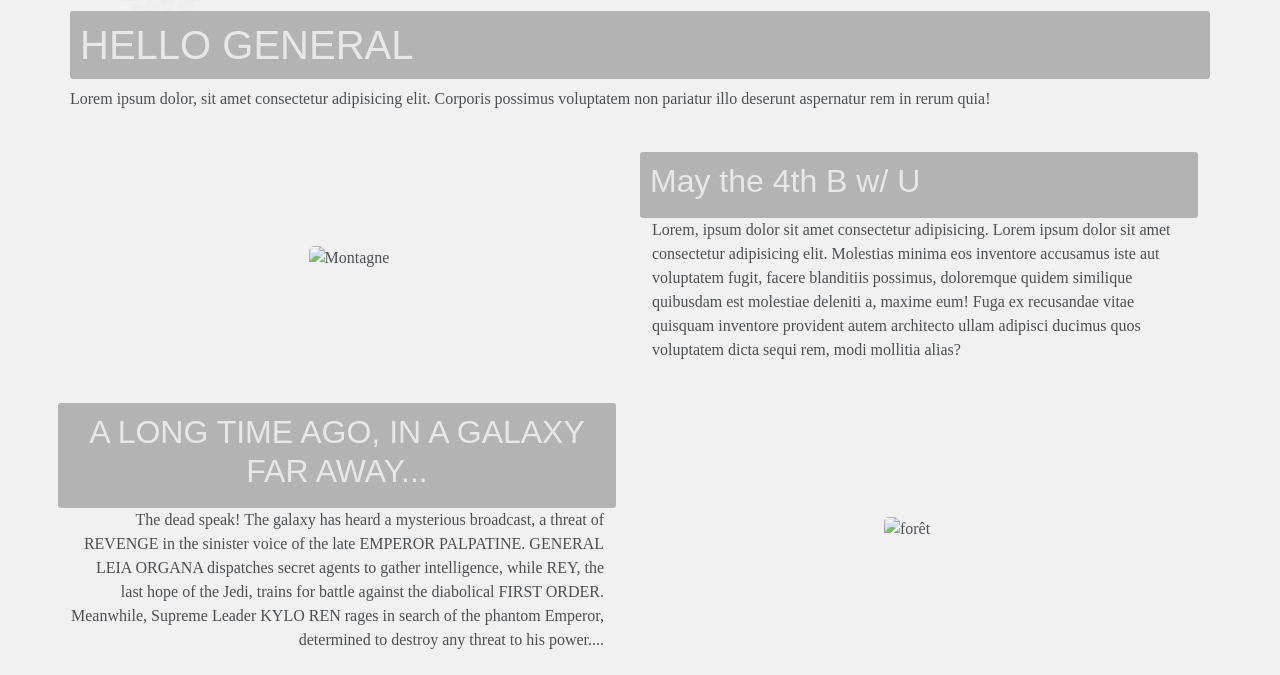
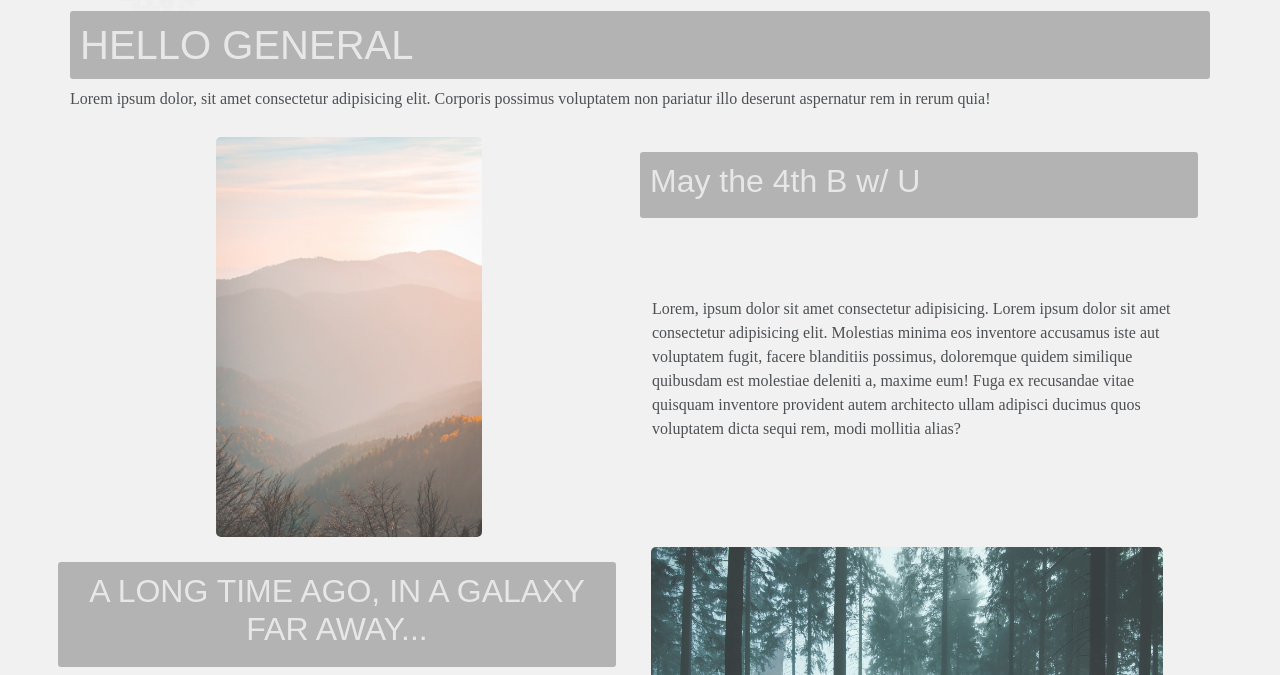
Before and after one commit to S-keyp/myPortfolio, a plain HTML site: page Projets/StarWars-Bootstrap-project/index.html in a window 1280 px wide. Shown: the part 92-767 px from the top of the page. Drawn offline with nearby package versions, Linux system fonts and the light colour scheme.

Commit message:
Update index.html

```diff
--- a/Projets/StarWars-Bootstrap-project/index.html
+++ b/Projets/StarWars-Bootstrap-project/index.html
@@ -52,7 +52,7 @@
             </div>
             <div class="container">
                 <div class="row">
-                    <div class="col-sm-12 col-md-6 text-center align-self-center"><img id="feurst" src="Projets/StarWars-Bootstrap-project/assets Wars/img/mountains-g67f13cf49_1920.jpg" alt="Montagne"></div>
+                    <div class="col-sm-12 col-md-6 text-center align-self-center"><img id="feurst" src="assets Wars/img/mountains-g67f13cf49_1920.jpg" alt="Montagne"></div>
                     <div class="row col-sm-12 col-md-6">
                         <div class="grey align-self-start"><h2>May the 4th B w/ U</h2></div>
                         <div class="align-self-start text-start"><p>Lorem, ipsum dolor sit amet consectetur adipisicing. Lorem ipsum dolor sit amet consectetur adipisicing elit. Molestias minima eos inventore accusamus iste aut voluptatem fugit, facere blanditiis possimus, doloremque quidem similique quibusdam est molestiae deleniti a, maxime eum! Fuga ex recusandae vitae quisquam inventore provident autem architecto ullam adipisci ducimus quos voluptatem dicta sequi rem, modi mollitia alias?</p></div>
@@ -69,7 +69,7 @@
                             GENERAL LEIA ORGANA dispatches secret agents to gather intelligence, while REY, the last hope of the Jedi, trains for battle against the diabolical FIRST ORDER.
                             Meanwhile, Supreme Leader KYLO REN rages in search of the phantom Emperor, determined to destroy any threat to his power....</p></div>
                     </div>
-                    <div class="col-sm-12 col-md-5 col-lg-6 text-center align-self-center"><img id="widepict" src="Projets/StarWars-Bootstrap-project/assets Wars/img/star-wars-g5019beadb_1920.jpg" alt="forêt" ></div>
+                    <div class="col-sm-12 col-md-5 col-lg-6 text-center align-self-center"><img id="widepict" src="assets Wars/img/star-wars-g5019beadb_1920.jpg" alt="forêt" ></div>
                 </div>
             </div>
 
```
